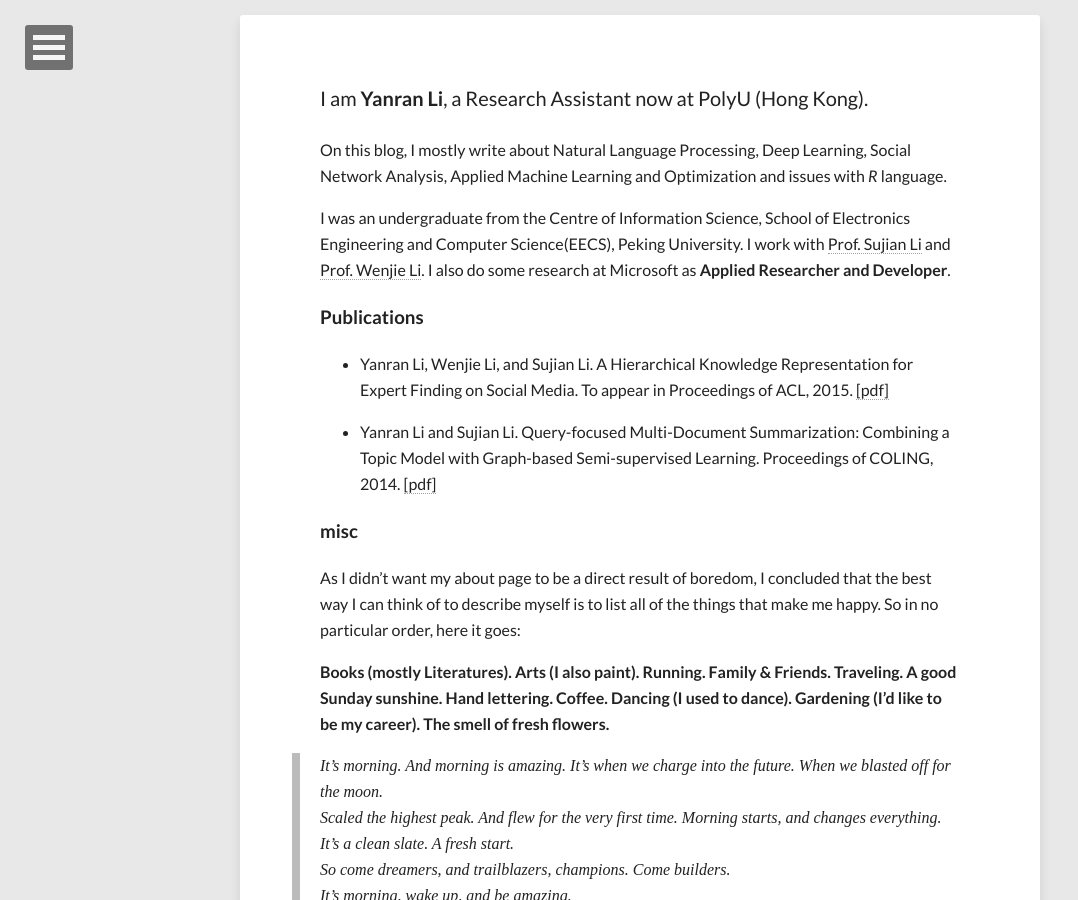
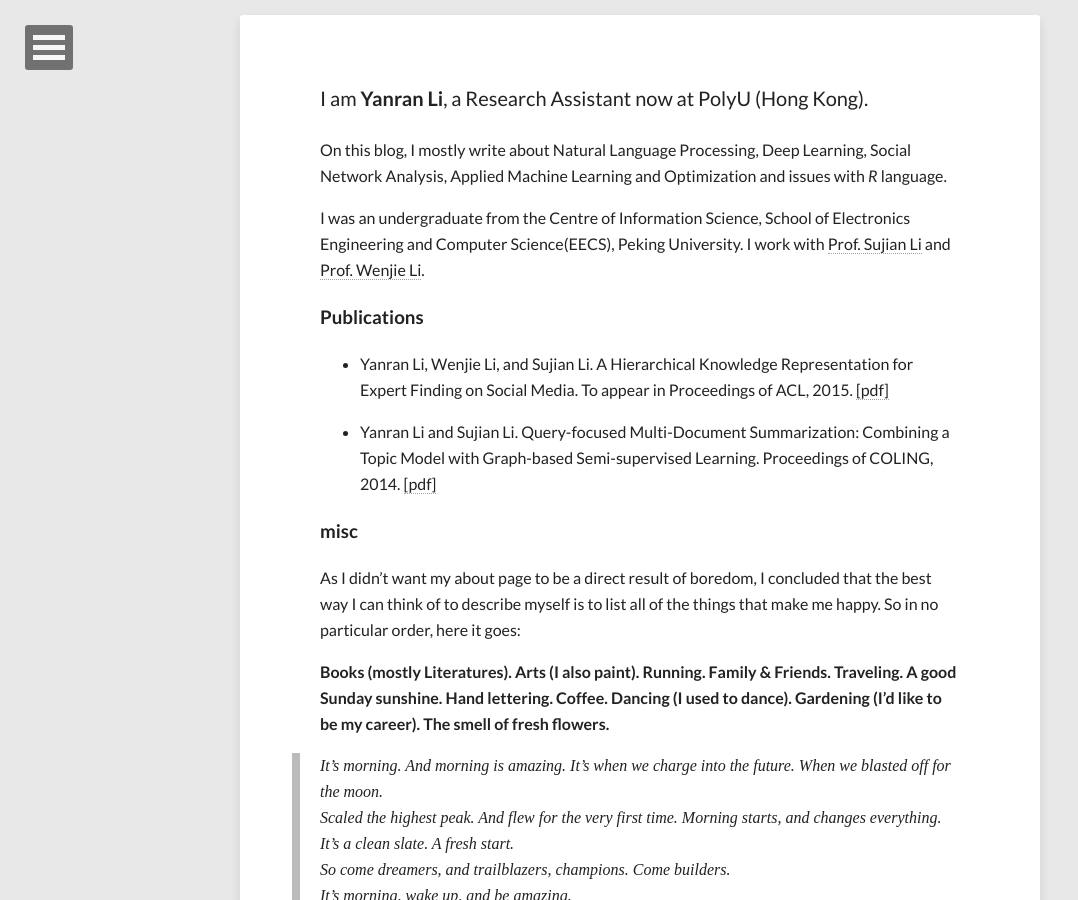
Before and after one commit to niangaotuantuan/niangaotuantuan.github.io, a Jekyll site: the page built from about.md, in a window 1280 px wide and 900 px high, scrolled down 435 px. Shown: the whole window, without its empty margins (0-1078 px from the left). Built offline with Jekyll 4.4.1, drawn with Linux system fonts in a browser that asks for light colours; nearby versions of some CDN libraries.

Commit message:
Update about.md

```diff
--- a/about.md
+++ b/about.md
@@ -11,7 +11,7 @@ I am **Yanran Li**, a Research Assistant now at PolyU (Hong Kong).
 
 On this blog, I mostly write about Natural Language Processing, Deep Learning, Social Network Analysis, Applied Machine Learning and Optimization and issues with *R* language.
 
-I was an undergraduate from the Centre of Information Science, School of Electronics Engineering and Computer Science(EECS), Peking University. I work with [Prof. Sujian Li](http://www.icl.pku.edu.cn/member/lisujian/maincontent.htm) and [Prof. Wenjie Li](http://www4.comp.polyu.edu.hk/~cswjli/). I also do some research at Microsoft as **Applied Researcher and Developer**.
+I was an undergraduate from the Centre of Information Science, School of Electronics Engineering and Computer Science(EECS), Peking University. I work with [Prof. Sujian Li](http://www.icl.pku.edu.cn/member/lisujian/maincontent.htm) and [Prof. Wenjie Li](http://www4.comp.polyu.edu.hk/~cswjli/).
 
 ### Publications
 
```
